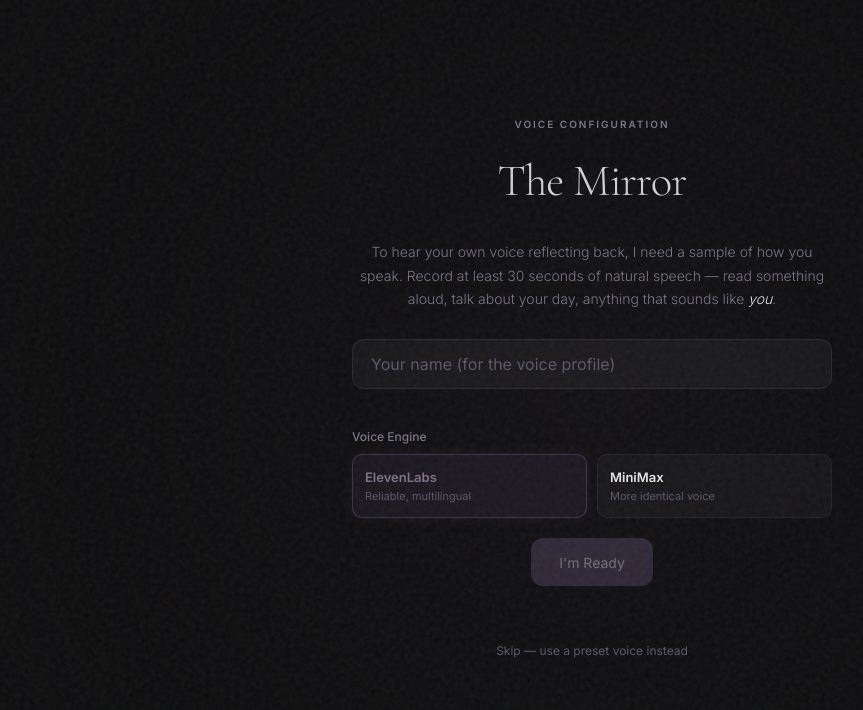
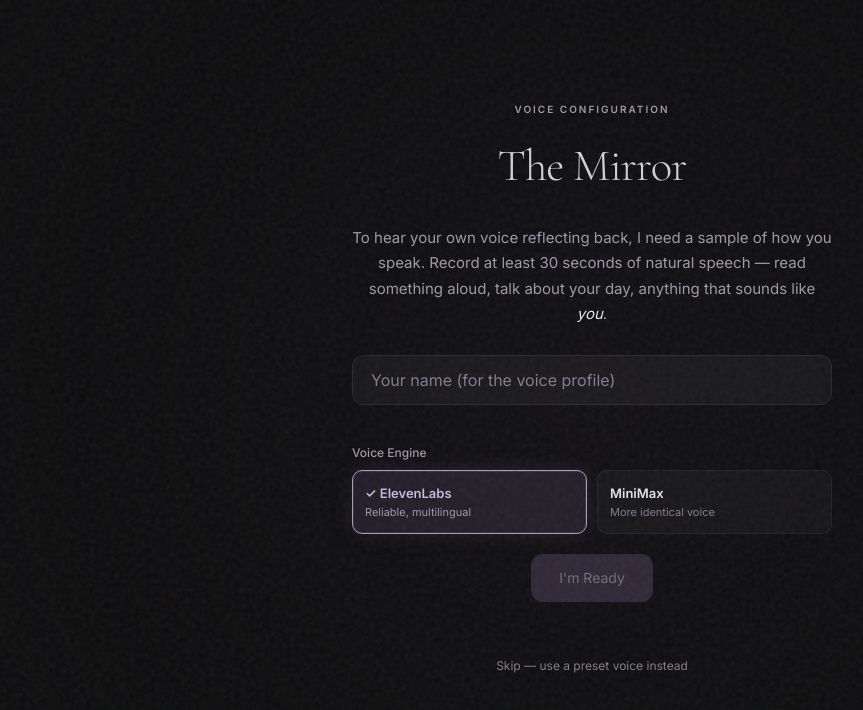
Before and after one commit to unknownking07/voice-mirror, a Next.js app: page / in a window 1280 px wide. Shown: the top 710 px of the page, without its empty margins (48-911 px from the left). Built offline with nearby package versions, Linux system fonts and the light colour scheme.

Commit message:
ui: improve text readability and voice engine selection visibility

```diff
--- a/src/app/globals.css
+++ b/src/app/globals.css
@@ -16,10 +16,10 @@
   --bg-color: #0D0D0E;
   --surface-color: #161618;
   --text-primary: #E6E5E8;
-  --text-secondary: #7A7585;
-  --text-muted: #5D5666;
+  --text-secondary: #9E99A8;
+  --text-muted: #837B8E;
   --accent-violet: #5D4E70;
-  --accent-violet-light: #7D7289;
+  --accent-violet-light: #A99BBD;
   --accent-glow: rgba(93, 78, 112, 0.4);
   --accent-glow-subtle: rgba(93, 78, 112, 0.15);
   --danger: #8F3A3A;
@@ -268,11 +268,11 @@ body {
 
 .setup-description {
   font-family: var(--font-sans);
-  font-size: 14px;
+  font-size: 15px;
   line-height: 1.7;
   color: var(--text-secondary);
   margin-bottom: 28px;
-  font-weight: 300;
+  font-weight: 400;
 }
 
 .setup-description em {
@@ -484,9 +484,9 @@ body {
 }
 
 .provider-option.active {
-  background: rgba(93, 78, 112, 0.15);
-  border-color: rgba(93, 78, 112, 0.5);
-  box-shadow: 0 0 15px rgba(93, 78, 112, 0.15);
+  background: rgba(93, 78, 112, 0.25);
+  border-color: var(--accent-violet-light);
+  box-shadow: 0 0 20px rgba(93, 78, 112, 0.25), inset 0 0 0 1px rgba(169, 155, 189, 0.15);
 }
 
 .provider-name {
@@ -497,13 +497,17 @@ body {
 }
 
 .provider-option.active .provider-name {
-  color: var(--accent-violet-light);
+  color: #C8BBDA;
 }
 
 .provider-desc {
   font-family: var(--font-sans);
   font-size: 11px;
   color: var(--text-muted);
+}
+
+.provider-option.active .provider-desc {
+  color: var(--text-secondary);
 }
 
 /* --- Skip & Fallback --- */
--- a/src/components/VoiceSetup.tsx
+++ b/src/components/VoiceSetup.tsx
@@ -285,14 +285,14 @@ export default function VoiceSetup({ onVoiceCloned }: VoiceSetupProps) {
                                     className={`provider-option ${provider === 'elevenlabs' ? 'active' : ''}`}
                                     onClick={() => setProvider('elevenlabs')}
                                 >
-                                    <span className="provider-name">ElevenLabs</span>
+                                    <span className="provider-name">{provider === 'elevenlabs' ? '✓ ' : ''}ElevenLabs</span>
                                     <span className="provider-desc">Reliable, multilingual</span>
                                 </button>
                                 <button
                                     className={`provider-option ${provider === 'minimax' ? 'active' : ''}`}
                                     onClick={() => setProvider('minimax')}
                                 >
-                                    <span className="provider-name">MiniMax</span>
+                                    <span className="provider-name">{provider === 'minimax' ? '✓ ' : ''}MiniMax</span>
                                     <span className="provider-desc">More identical voice</span>
                                 </button>
                             </div>
```
